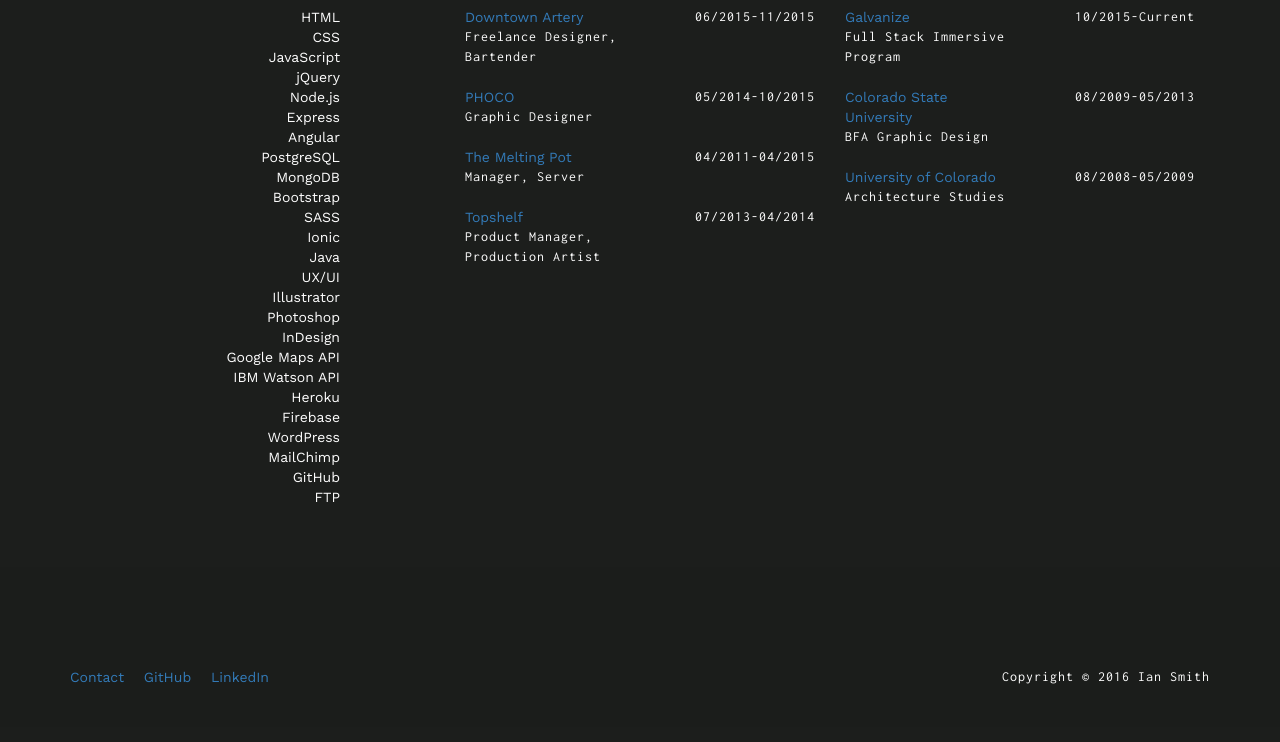
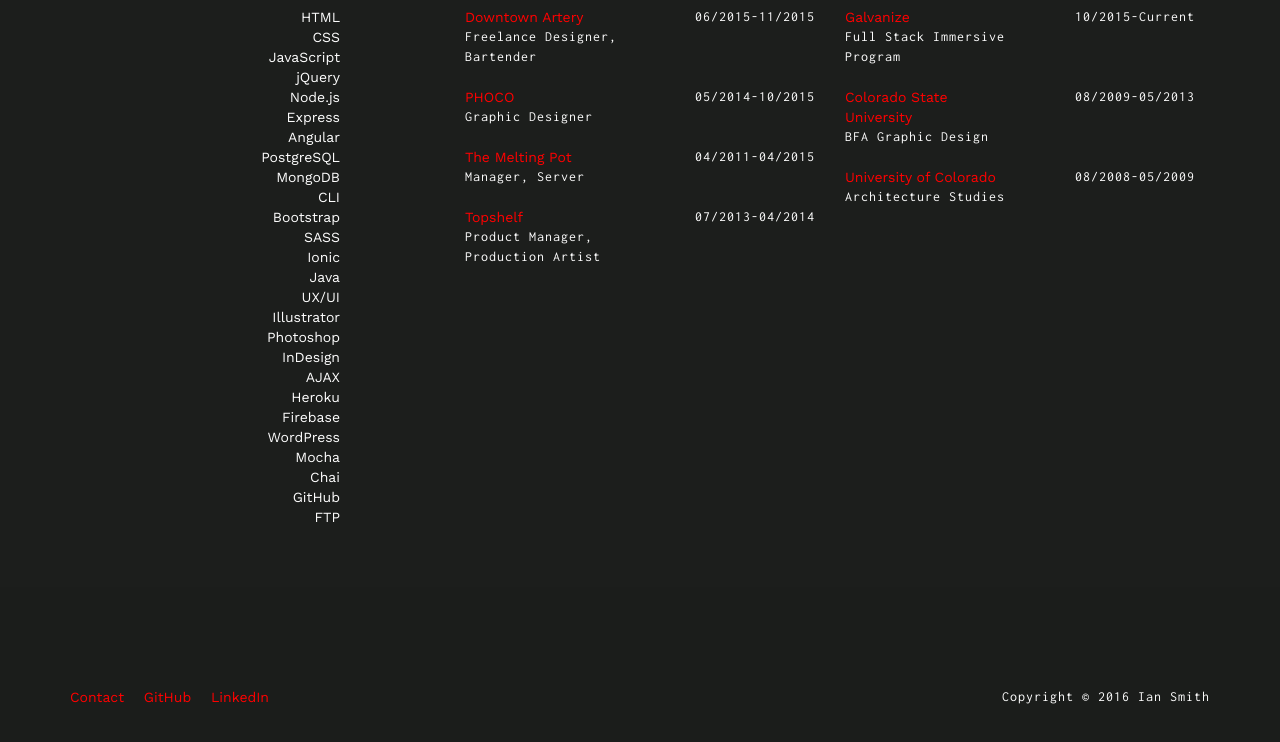
Before and after one commit to IanSmith89/ianjsmith, a plain HTML site: page pages/about.html in a window 1280 px wide. Shown: the part 626-1368 px from the top of the page. Drawn offline with nearby package versions, Linux system fonts and the light colour scheme; a script that the page names is missing.

Commit message:
updated colors

```diff
--- a/pages/about.html
+++ b/pages/about.html
@@ -69,6 +69,9 @@
                 MongoDB
               </li>
               <li>
+                CLI
+              </li>
+              <li>
                 Bootstrap
               </li>
               <li>
@@ -93,10 +96,7 @@
                 InDesign
               </li>
               <li>
-                Google Maps API
-              </li>
-              <li>
-                IBM Watson API
+                AJAX
               </li>
               <li>
                 Heroku
@@ -108,7 +108,10 @@
                 WordPress
               </li>
               <li>
-                MailChimp
+                Mocha
+              </li>
+              <li>
+                Chai
               </li>
               <li>
                 GitHub
--- a/styles/css/style.css
+++ b/styles/css/style.css
@@ -7,6 +7,9 @@ body {
 p {
   font-family: 'Inconsolata';
   letter-spacing: 1px; }
+
+a, nav .navbar-brand {
+  color: red; }
 
 nav {
   background: #1b1d1b;
@@ -44,5 +47,3 @@ footer {
 
 .abilities {
   list-style-type: none; }
-
-/*# sourceMappingURL=style.css.map */
```
